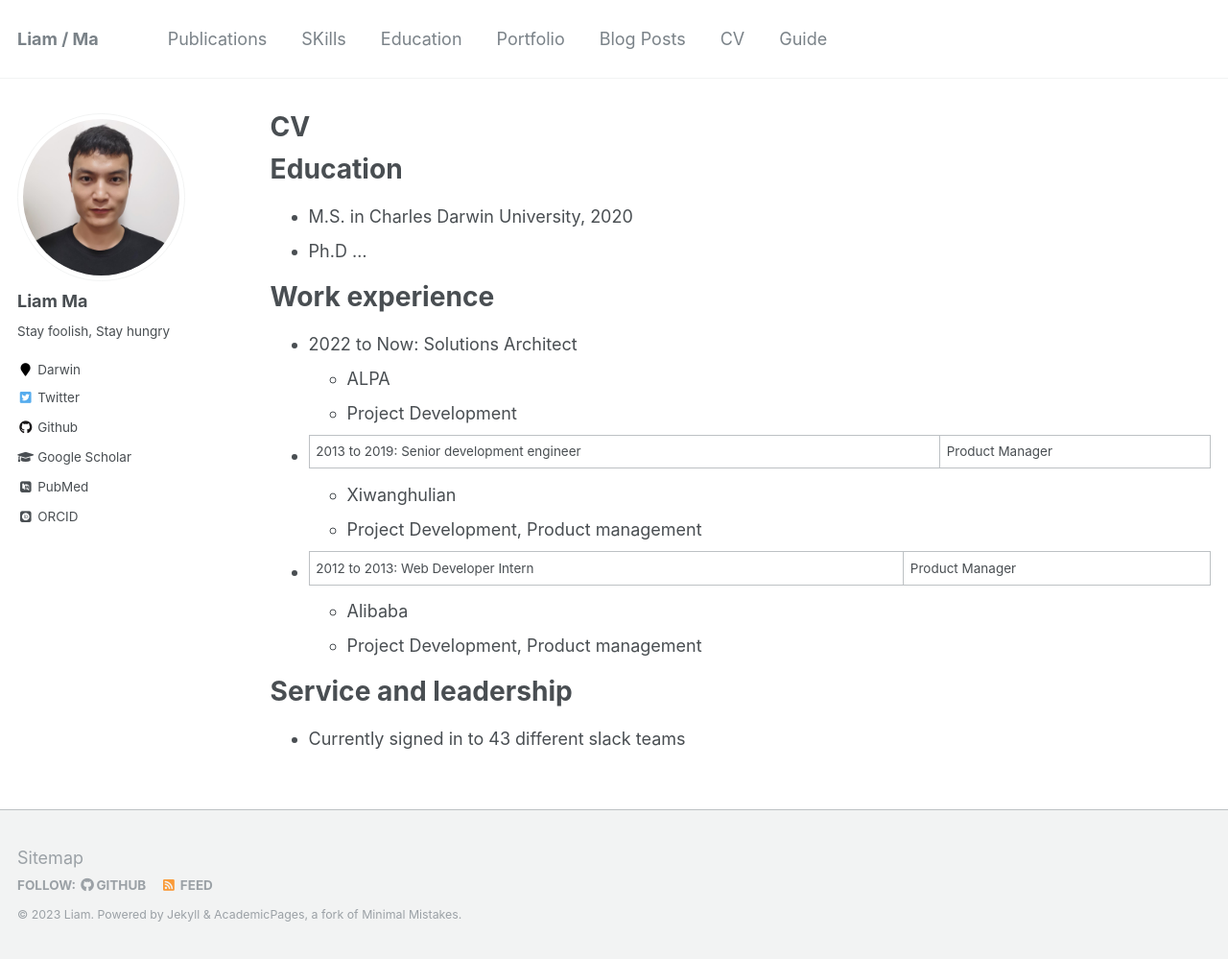
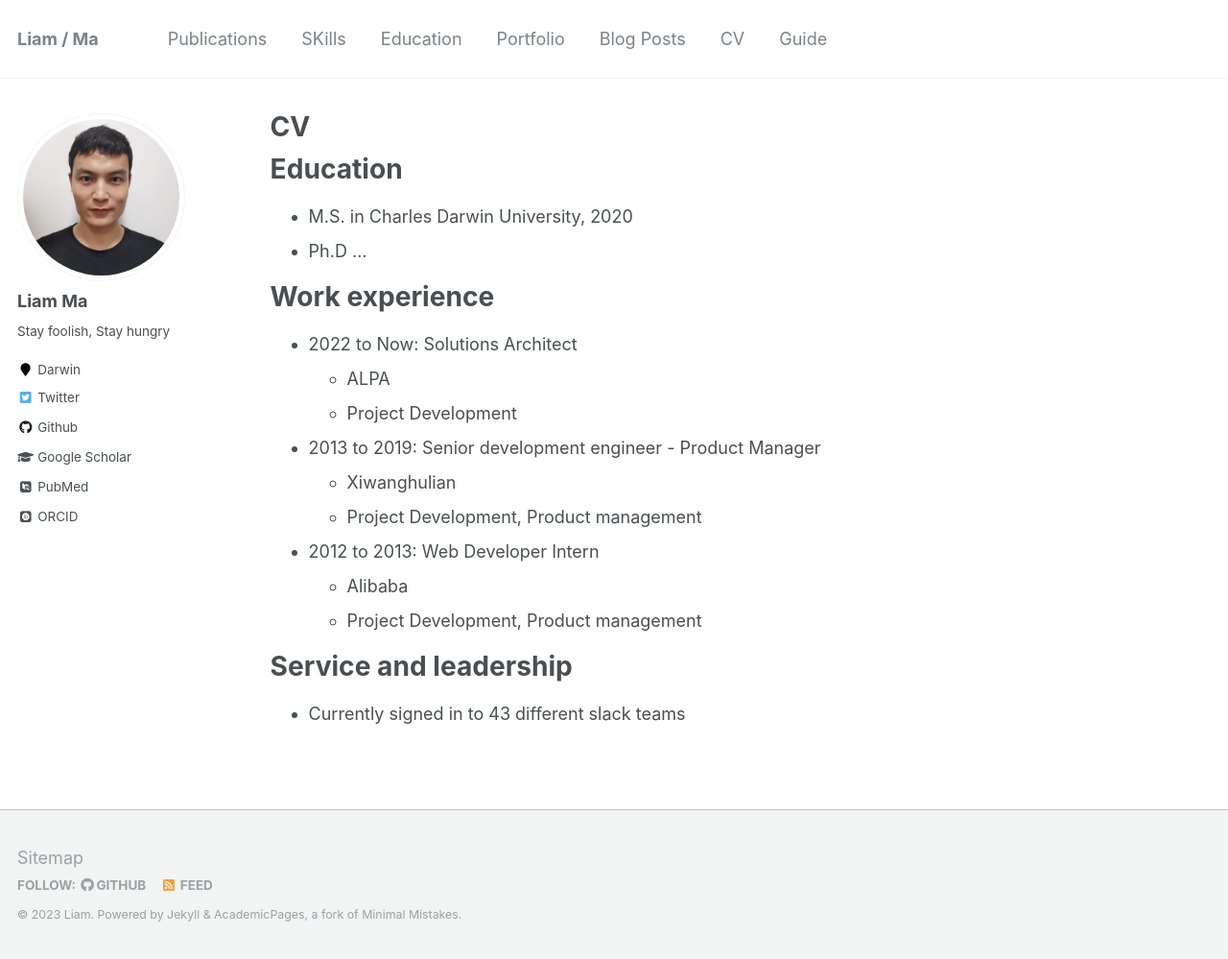
Before and after one commit to zhangguoyuansh/zhangguoyuansh.github.io, a Jekyll site: the page built from _pages/cv.md, in a window 1280 px wide and 999 px high. Shown: the whole window at 96% size. Built offline with Jekyll 4.4.1, drawn with Linux system fonts in a browser that asks for light colours; some web fonts are replaced.

Commit message:
Update cv.md

```diff
--- a/_pages/cv.md
+++ b/_pages/cv.md
@@ -19,10 +19,10 @@ Work experience
 * 2022 to Now: Solutions Architect
   * ALPA
   * Project Development
-* 2013 to 2019: Senior development engineer | Product Manager
+* 2013 to 2019: Senior development engineer - Product Manager
   * Xiwanghulian
   * Project Development, Product management
-* 2012 to 2013: Web Developer Intern | Product Manager
+* 2012 to 2013: Web Developer Intern
   * Alibaba
   * Project Development, Product management
 
```
